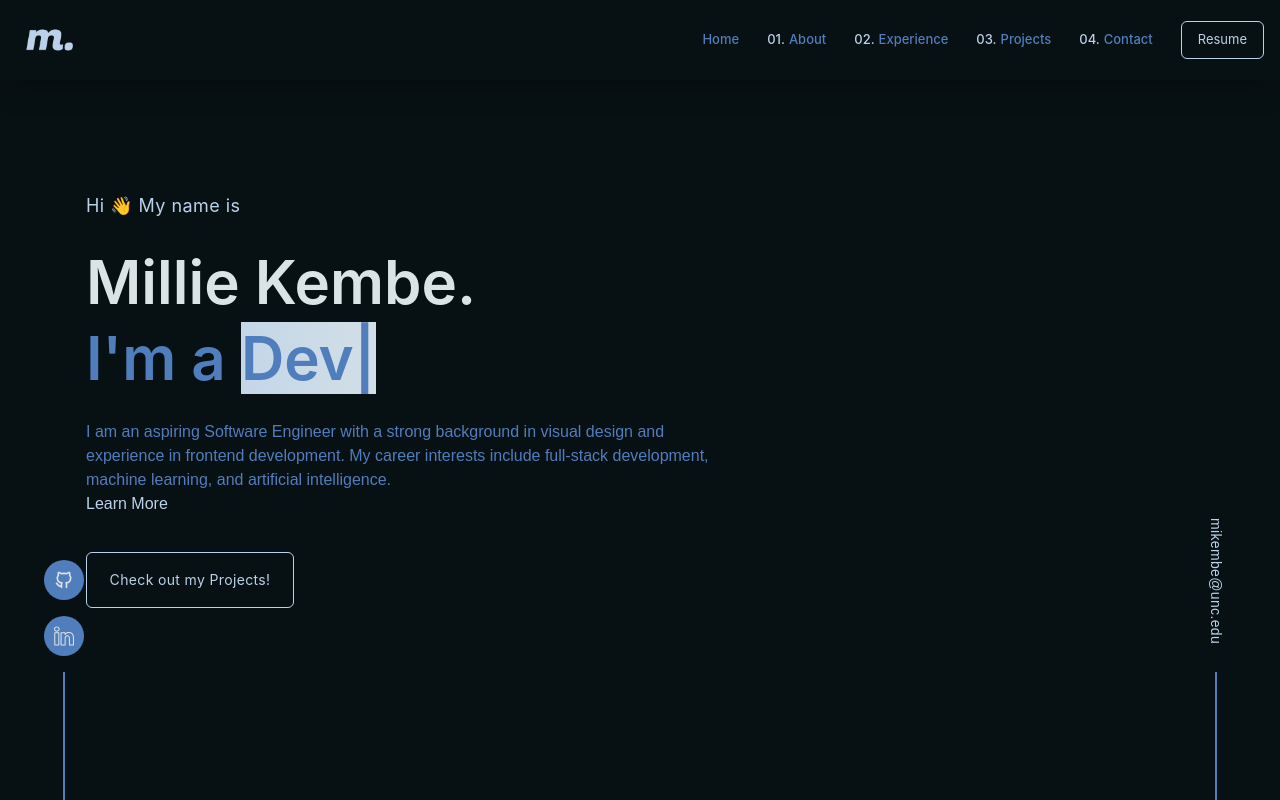
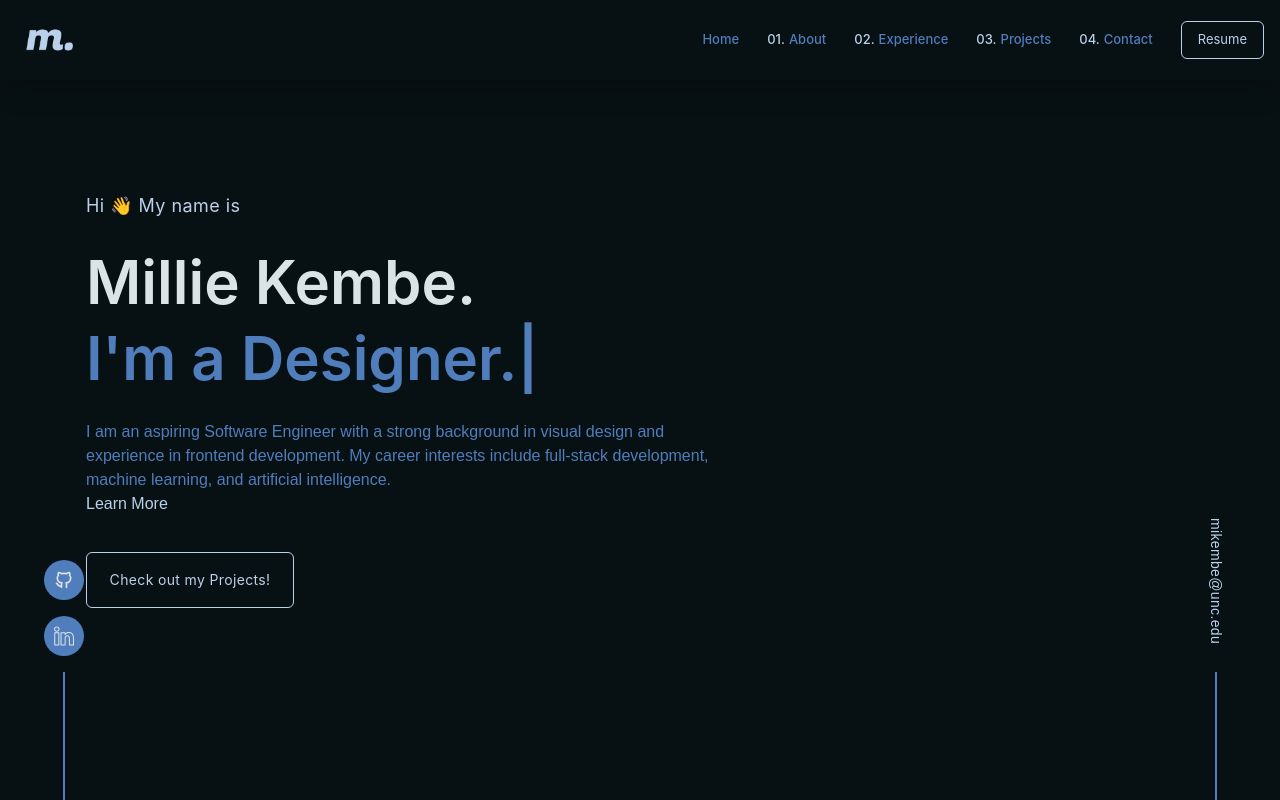
Before and after one commit to mkembe/React-Tailwind-Personal-Portfolio, a React (Vite) app: page / in a window 1280 px wide. Built offline with nearby package versions, Linux system fonts and the light colour scheme.

Commit message:
Changed Type Animation

```diff
--- a/package.json
+++ b/package.json
@@ -15,6 +15,7 @@
     "react-dom": "^18.2.0",
     "react-icons": "^4.8.0",
     "react-router-dom": "^6.11.2",
+    "react-type-animation": "^3.0.1",
     "react-typed": "^1.2.0",
     "tailwind-scrollbar-hide": "^1.1.7"
   },
--- a/src/components/Experience.jsx
+++ b/src/components/Experience.jsx
@@ -1,5 +1,5 @@
 import React from 'react'
-import Typed from 'react-typed';
+import { TypeAnimation } from 'react-type-animation';
 import AppTeam from './Experience/AppTeam';
 import { useState } from 'react'
 import BIT from './Experience/BIT';
@@ -36,15 +36,22 @@ const Experience = () => {
             <h2 className='font-titleFont text-2xl font-semibold flex items-center'>
             <span className='text-base md:text-lg text-textBlue mr-2'>
                 02. { " " }
-            </span> <span>My <span> <Typed
-                strings={[
-                    'Experience',
-                    'Activities'
-                    ]}
-                    typeSpeed={40}
-                    backSpeed={50}
-                    loop
-            ></Typed>
+            </span> <span>My <span>
+            <TypeAnimation
+      sequence={[
+        'Experience',
+        2000,
+        'Activities',
+        2000,
+        () => {
+          console.log('Sequence completed'); // Place optional callbacks anywhere in the array
+        }
+      ]}
+      wrapper="span"
+      cursor={true}
+      repeat={Infinity}
+      style={{ fontSize: 'text-6xl', display: 'inline-block' }}
+    />
             </span>
             </span>
             <span className='hidden md:inline-flex md:w-60 lgl:w-72 h-[.5px] bg-gray-700 ml-6'>
--- a/src/components/Hero.jsx
+++ b/src/components/Hero.jsx
@@ -1,6 +1,6 @@
 import React from 'react'
 import { motion } from 'framer-motion'
-import Typed from 'react-typed';
+import { TypeAnimation } from 'react-type-animation';
 
 
 const Hero = () => {
@@ -18,17 +18,23 @@ const Hero = () => {
         >
             Millie Kembe.
             <span className='text-textDark mt-2 lgl:mt-4'> I'm a <span>
-            <Typed
-                strings={[
-                    'Developer.',
-                    'Designer.',
-                    'Student.']}
-                    typeSpeed={40}
-                    backSpeed={50}
-                    cursorClassName=''
-                    loop
-                    className='gradient-animation'>
-                </Typed>
+            <TypeAnimation
+      sequence={[
+        'Developer.', // Types 'One'
+        2000, // Waits 1s
+        'Designer.', // Deletes 'One' and types 'Two'
+        2000, // Waits 2s
+        'Student.',
+        2000, // Types 'Three' without deleting 'Two'
+        () => {
+          console.log('Sequence completed'); // Place optional callbacks anywhere in the array
+        }
+      ]}
+      wrapper="span"
+      cursor={true}
+      repeat={Infinity}
+      style={{ fontSize: 'text-6xl', display: 'inline-block' }}
+    />
                 </span>
             </span>
         </motion.h1>
```
Also changed, not shown: 1 other file (tests, documents, lock files or other folders).
